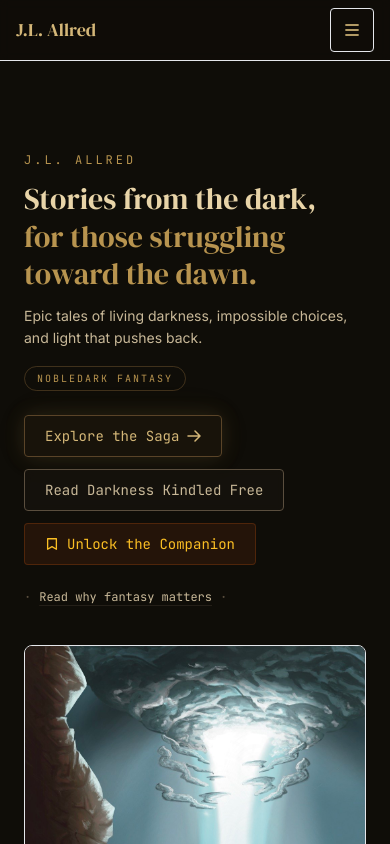
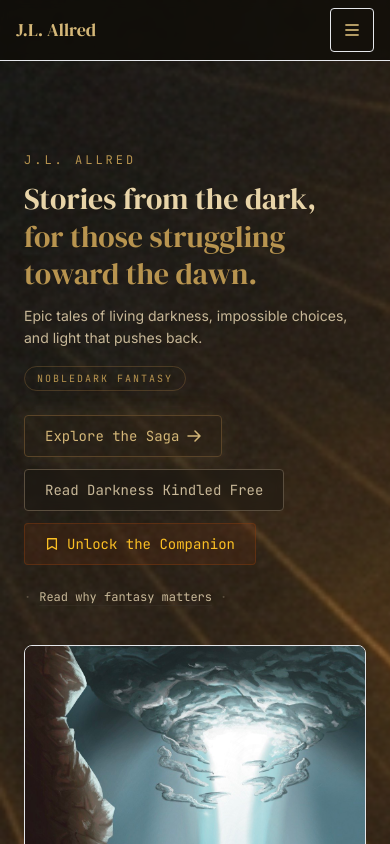
Before and after one commit to naurm/darkland-saga-website, a Next.js app: page / in a window 390 px wide. Shown: the top 844 px of the page. Built offline with nearby package versions, Linux system fonts and the light colour scheme.

Commit message:
Mobile bg: use background shorthand on body to properly override base layer

```diff
--- a/app/globals.css
+++ b/app/globals.css
@@ -403,21 +403,12 @@
 }
 
 /* === EMBERLIGHT BACKGROUND — Golden arc on dark === */
-html {
-    background-image: url('/images/emberlight-bg.png');
-    background-size: cover;
-    background-position: center;
-    background-repeat: no-repeat;
-    background-attachment: fixed;
-}
 body {
-    background: transparent;
+    background: #0f0d08 url('/images/emberlight-bg.png') center center / cover fixed no-repeat;
 }
 
 @media (max-width: 768px) {
-    html {
-        background-attachment: scroll;
-        background-size: cover;
-        background-position: 30% center;
+    body {
+        background: #0f0d08 url('/images/emberlight-bg.png') 30% center / cover scroll no-repeat;
     }
 }
```
